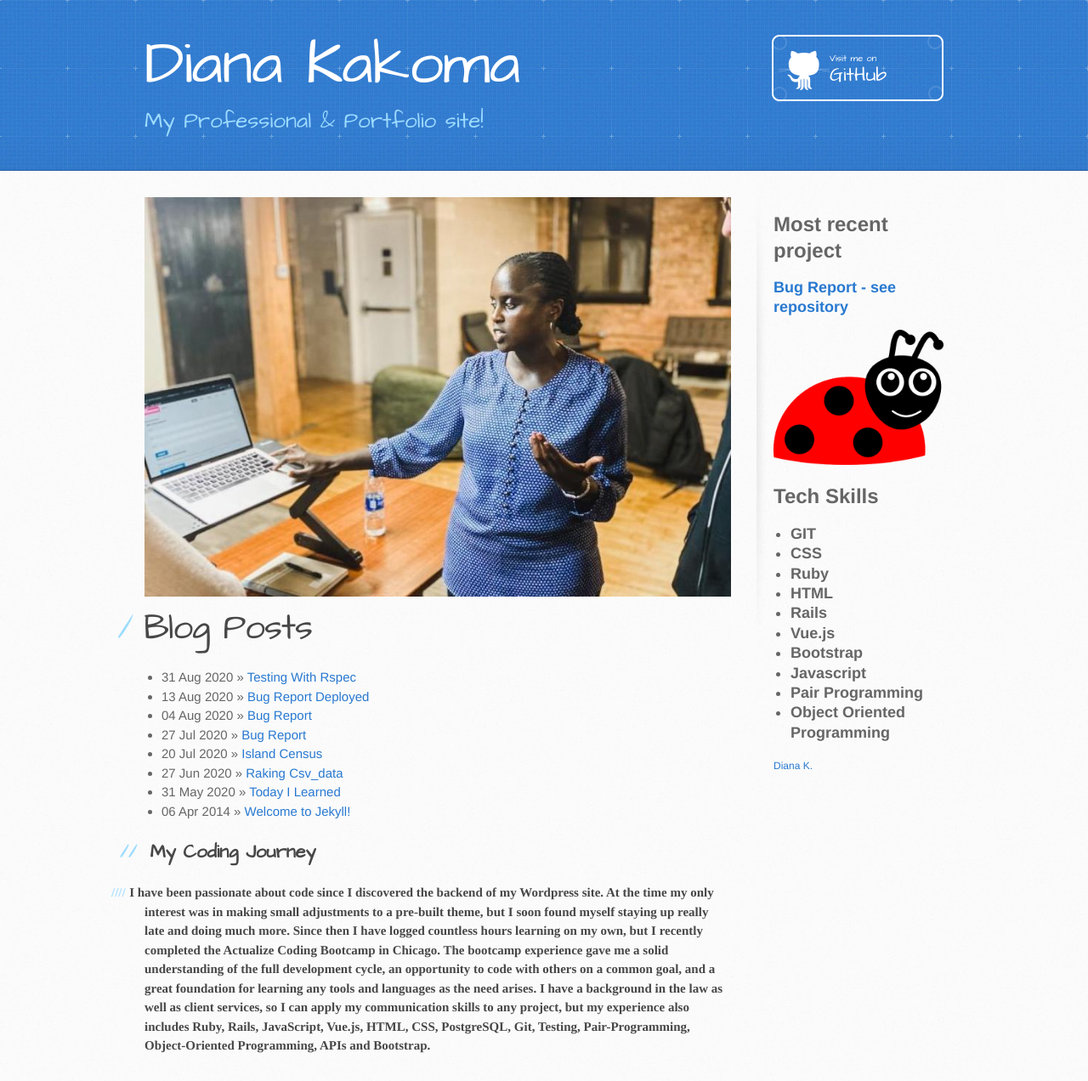
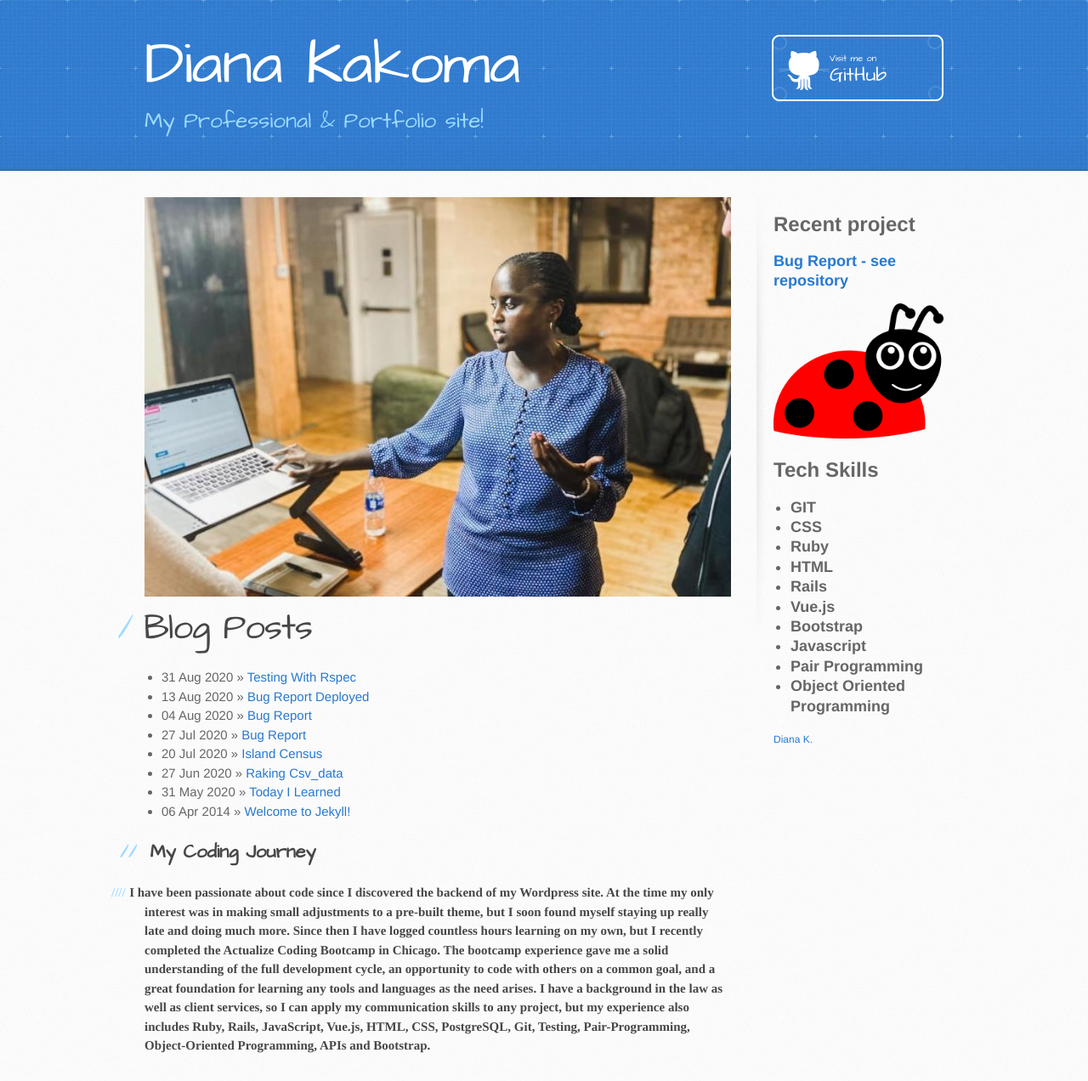
Before and after one commit to dianakakoma/dianakakoma.github.io, a Jekyll site: the page built from index.html, in a window 1280 px wide. Shown: the whole page at 85% size. Built offline with Jekyll 4.4.1, drawn with Linux system fonts in a browser that asks for light colours; comment, search, counter and statistics services are not loaded.

Commit message:
Update default.html

```diff
--- a/_layouts/default.html
+++ b/_layouts/default.html
@@ -35,7 +35,7 @@
         </section>
 
         <aside id="sidebar">
-                    <h1>Most recent project</h1>
+                    <h1>Recent project</h1>
           <h2> <a href="https://github.com/dianakakoma/bug_report2.0">Bug Report - see repository</a> </h2>
           <a href="https://github.com/dianakakoma/bug_report2.0"> <img src="/images/happy-ladybug.png" width="100%" height="auto"> </a>
 
```
